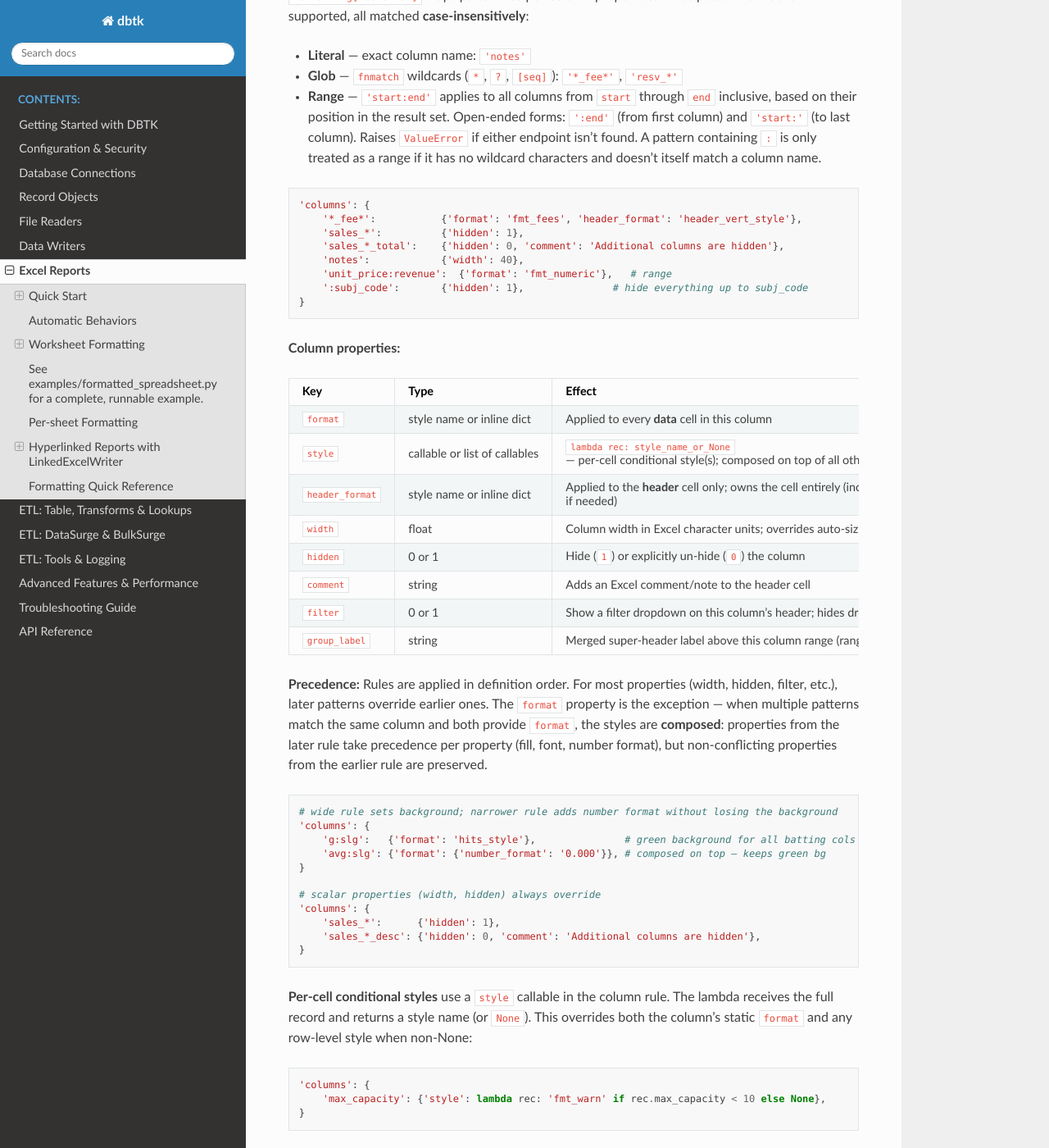
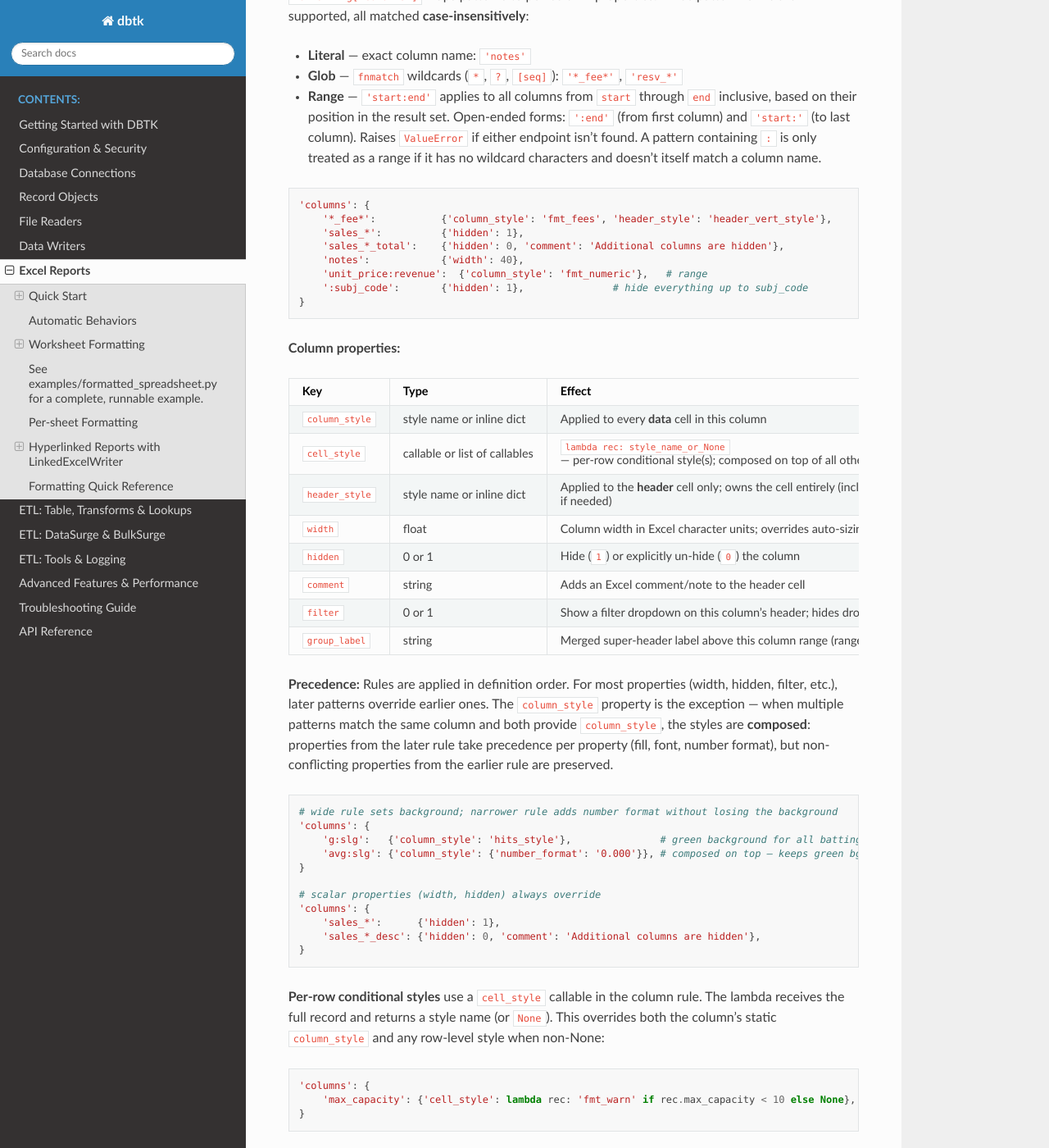
Before and after one commit to scottrbailey/dbtk, a Sphinx documentation site: the page built from docs/06b-excel.md, in a window 1280 px wide and 1400 px high, scrolled down 4025 px. Shown: the whole window at 82% size. Built offline with Sphinx 7.4.7 and the Read the Docs theme 3.1.0, drawn with Linux system fonts in a browser that asks for light colours; some of the changed text lies outside the part shown.

Commit message:
Update docs and example to use new formatting field names
https://claude.ai/code/session_01MpiLvjn2Z7JZnepoU9t9hM

````diff
--- a/docs/06b-excel.md
+++ b/docs/06b-excel.md
@@ -95,13 +95,13 @@ fmt = ExcelFormat(
         'fmt_warn': {'bg_color': '#ffcccc', 'font': {'bold': True}},
     },
     columns={
-        '*_fee*': ColumnRule(format='fmt_fees'),
+        '*_fee*': ColumnRule(column_style='fmt_fees'),
         'notes':  ColumnRule(width=40, comment='Free-text field'),
-        'gpa':    ColumnRule(format={'number_format': '0.00'}),
+        'gpa':    ColumnRule(column_style={'number_format': '0.00'}),
     },
     rows={
         '*':    {'height': 15},
-        'data': {'odd': {'format': 'fmt_stripe'}},
+        'data': {'odd': {'row_style': 'fmt_stripe'}},
     },
     freeze='D2',
     min_column_width=4,
@@ -167,11 +167,11 @@ The following styles are registered on every workbook and can be used directly b
 
 ```python
 'columns': {
-    '*_fee*':           {'format': 'fmt_fees', 'header_format': 'header_vert_style'},
+    '*_fee*':           {'column_style': 'fmt_fees', 'header_style': 'header_vert_style'},
     'sales_*':          {'hidden': 1},
     'sales_*_total':    {'hidden': 0, 'comment': 'Additional columns are hidden'},
     'notes':            {'width': 40},
-    'unit_price:revenue':  {'format': 'fmt_numeric'},   # range
+    'unit_price:revenue':  {'column_style': 'fmt_numeric'},   # range
     ':subj_code':       {'hidden': 1},               # hide everything up to subj_code
 }
 ```
@@ -180,22 +180,22 @@ The following styles are registered on every workbook and can be used directly b
 
 | Key | Type | Effect |
 |---|---|---|
-| `format` | style name or inline dict | Applied to every **data** cell in this column |
-| `style` | callable or list of callables | `lambda rec: style_name_or_None` — per-cell conditional style(s); composed on top of all other styles when non-None |
-| `header_format` | style name or inline dict | Applied to the **header** cell only; owns the cell entirely (include `font: {bold: True}` if needed) |
+| `column_style` | style name or inline dict | Applied to every **data** cell in this column |
+| `cell_style` | callable or list of callables | `lambda rec: style_name_or_None` — per-row conditional style(s); composed on top of all other styles when non-None |
+| `header_style` | style name or inline dict | Applied to the **header** cell only; owns the cell entirely (include `font: {bold: True}` if needed) |
 | `width` | float | Column width in Excel character units; overrides auto-sizing |
 | `hidden` | 0 or 1 | Hide (`1`) or explicitly un-hide (`0`) the column |
 | `comment` | string | Adds an Excel comment/note to the header cell |
 | `filter` | 0 or 1 | Show a filter dropdown on this column's header; hides dropdowns on all other columns |
 | `group_label` | string | Merged super-header label above this column range (range patterns only) |
 
-**Precedence:** Rules are applied in definition order. For most properties (width, hidden, filter, etc.), later patterns override earlier ones. The `format` property is the exception — when multiple patterns match the same column and both provide `format`, the styles are **composed**: properties from the later rule take precedence per property (fill, font, number format), but non-conflicting properties from the earlier rule are preserved.
+**Precedence:** Rules are applied in definition order. For most properties (width, hidden, filter, etc.), later patterns override earlier ones. The `column_style` property is the exception — when multiple patterns match the same column and both provide `column_style`, the styles are **composed**: properties from the later rule take precedence per property (fill, font, number format), but non-conflicting properties from the earlier rule are preserved.
 
 ```python
 # wide rule sets background; narrower rule adds number format without losing the background
 'columns': {
-    'g:slg':   {'format': 'hits_style'},               # green background for all batting cols
-    'avg:slg': {'format': {'number_format': '0.000'}}, # composed on top — keeps green bg
+    'g:slg':   {'column_style': 'hits_style'},               # green background for all batting cols
+    'avg:slg': {'column_style': {'number_format': '0.000'}}, # composed on top — keeps green bg
 }
 
 # scalar properties (width, hidden) always override
@@ -205,11 +205,11 @@ The following styles are registered on every workbook and can be used directly b
 }
 ```
 
-**Per-cell conditional styles** use a `style` callable in the column rule. The lambda receives the full record and returns a style name (or `None`). This overrides both the column's static `format` and any row-level style when non-None:
+**Per-row conditional styles** use a `cell_style` callable in the column rule. The lambda receives the full record and returns a style name (or `None`). This overrides both the column's static `column_style` and any row-level style when non-None:
 
 ```python
 'columns': {
-    'max_capacity': {'style': lambda rec: 'fmt_warn' if rec.max_capacity < 10 else None},
+    'max_capacity': {'cell_style': lambda rec: 'fmt_warn' if rec.max_capacity < 10 else None},
 }
 ```
 
@@ -217,8 +217,8 @@ The following styles are registered on every workbook and can be used directly b
 
 ```python
 'columns': {
-    'q1_sales:q4_sales':       {'format': 'fmt_sales',    'group_label': 'Quarterly Sales'},
-    'q1_revenue:q4_revenue':   {'format': 'fmt_revenue', 'group_label': 'Quarterly Revenue'},
+    'q1_sales:q4_sales':       {'column_style': 'fmt_sales',    'group_label': 'Quarterly Sales'},
+    'q1_revenue:q4_revenue':   {'column_style': 'fmt_revenue', 'group_label': 'Quarterly Revenue'},
 }
 ```
 
@@ -228,8 +228,8 @@ Group headers are written bold and centered in row 1; column headers shift to ro
 
 ```python
 'columns': {
-    'gpa': {'format': {'number_format': '0.00', 'alignment': {'horizontal': 'center'}}},
-    'title': ColumnRule(format={'bg_color': '#60CCFF'}, width=40,
+    'gpa': {'column_style': {'number_format': '0.00', 'alignment': {'horizontal': 'center'}}},
+    'title': ColumnRule(column_style={'bg_color': '#60CCFF'}, width=40,
                         comment='This comment will appear in the header row', filter=1),
 }
 ```
@@ -247,17 +247,17 @@ Group headers are written bold and centered in row 1; column headers shift to ro
 | `'group_header'` | The group label row only (only relevant when `group_label` columns are used) |
 | `'data'` | Data rows only |
 
-Each key maps to a dict that may contain `height` and/or `format`. The `'data'` key additionally supports `odd`, `even`, and `style`:
+Each key maps to a dict that may contain `height` and/or `row_style`. The `'data'` key additionally supports `odd`, `even`, and `style`:
 
 ```python
 'rows': {
-    '*':           {'height': 15},                    # all rows: default height
-    'header':      {'height': 30},                    # override header height
-    'group_header': {'height': 20},                   # override group label row height
+    '*':           {'height': 15},                        # all rows: default height
+    'header':      {'height': 30},                        # override header height
+    'group_header': {'height': 20},                       # override group label row height
     'data': {
-        'height': 15,                                 # data row height
-        'odd':    {'format': 'fmt_stripe'},           # rows 1, 3, 5, …
-        'even':   {'format': 'fmt_alt'},              # rows 2, 4, 6, …
+        'height': 15,                                     # data row height
+        'odd':    {'row_style': 'fmt_stripe'},            # rows 1, 3, 5, …
+        'even':   {'row_style': 'fmt_alt'},              # rows 2, 4, 6, …
         'style':  lambda rec: 'fmt_alerts' if rec['status'] == 'OVERDUE' else None,
     },
 }
@@ -270,8 +270,8 @@ Each key maps to a dict that may contain `height` and/or `format`. The `'data'`
 ```python
 'rows': {
     'data': {
-        'odd':  {'format': 'fmt_stripe'},   # rows 1, 3, 5, …
-        'even': {'format': 'fmt_alt'},      # rows 2, 4, 6, …
+        'odd':  {'row_style': 'fmt_stripe'},   # rows 1, 3, 5, …
+        'even': {'row_style': 'fmt_alt'},      # rows 2, 4, 6, …
     },
 }
 ```
@@ -279,7 +279,7 @@ Each key maps to a dict that may contain `height` and/or `format`. The `'data'`
 You can define only one side if you only want every-other-row coloring:
 
 ```python
-'rows': {'data': {'odd': {'format': 'fmt_stripe'}}}   # only odd rows get a background
+'rows': {'data': {'odd': {'row_style': 'fmt_stripe'}}}   # only odd rows get a background
 ```
 
 **Conditional row styles** use `style` under `'data'`. It accepts a callable or a list of callables; each receives the full record and returns a style name or `None`. Multiple callables are composed in order, later ones taking precedence:
@@ -305,11 +305,11 @@ You can define only one side if you only want every-other-row coloring:
 **Style cascade (lowest → highest priority):**
 
 1. Date/datetime base format (applied automatically by type)
-2. Column `format`
-3. `'*'` row format (all rows)
-4. `'odd'` / `'even'` alternating format
-5. `'style'` callable results (composed in list order)
-6. Column `style` callable result
+2. Column `column_style`
+3. `'*'` `row_style` (all rows)
+4. `'odd'` / `'even'` `row_style`
+5. `'data'` `style` callable results (composed in list order)
+6. Column `cell_style` callable result(s)
 7. `hyperlink_style` (applied by `LinkedExcelWriter` to linked cells)
 
 Styles at higher priority levels are composed on top — they override individual properties (fill, font, number format) rather than replacing the whole style.
@@ -358,7 +358,7 @@ Two conditions must **both** hold for a column to be rotated:
 
 **Header row height** is computed automatically from the longest rotated header name using `height_factor` (default 6.5 pt/character) unless `rows['header']['height']` is set explicitly. `REG_AUTH_ACTIVE_CDE` (19 chars) produces a height of ~123 pt.
 
-**Columns with an explicit `header_format`** are excluded from auto-rotation — your explicit choice takes precedence.
+**Columns with an explicit `header_style`** are excluded from auto-rotation — your explicit choice takes precedence.
 
 **Auto-rotated columns** use the sampled data width for column sizing (not the header length). Non-rotated columns use `max(header_length, data_width)` as before.
 
@@ -568,9 +568,9 @@ with LinkedExcelWriter(file='report.xlsx', formatting=fmt) as writer:
 
 | Key | Type | Description |
 |---|---|---|
-| `format` | style name or dict | Style applied to data cells |
-| `style` | callable or list | Per-cell conditional style(s); composed on top of all other styles |
-| `header_format` | style name or dict | Style applied to the header cell only |
+| `column_style` | style name or dict | Style applied to data cells |
+| `cell_style` | callable or list | Per-row conditional style(s); composed on top of all other styles |
+| `header_style` | style name or dict | Style applied to the header cell only |
 | `width` | float | Override auto-sized width |
 | `hidden` | 0 or 1 | Hide or explicitly un-hide the column |
 | `comment` | string | Excel comment/note on the header cell |
````
Also changed, not shown: 2 other files.
